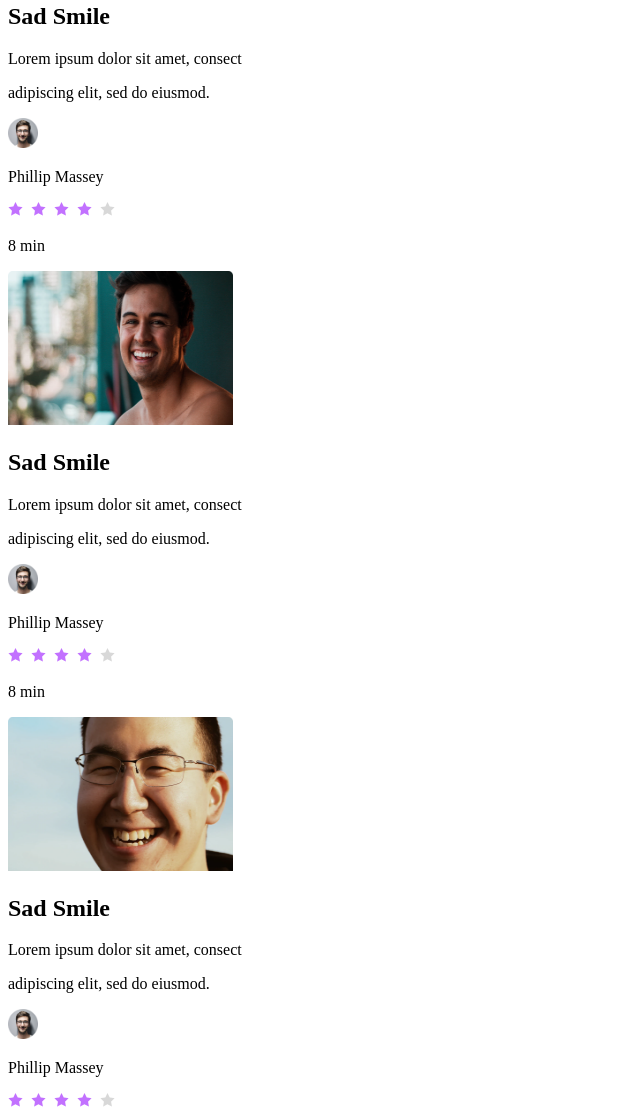
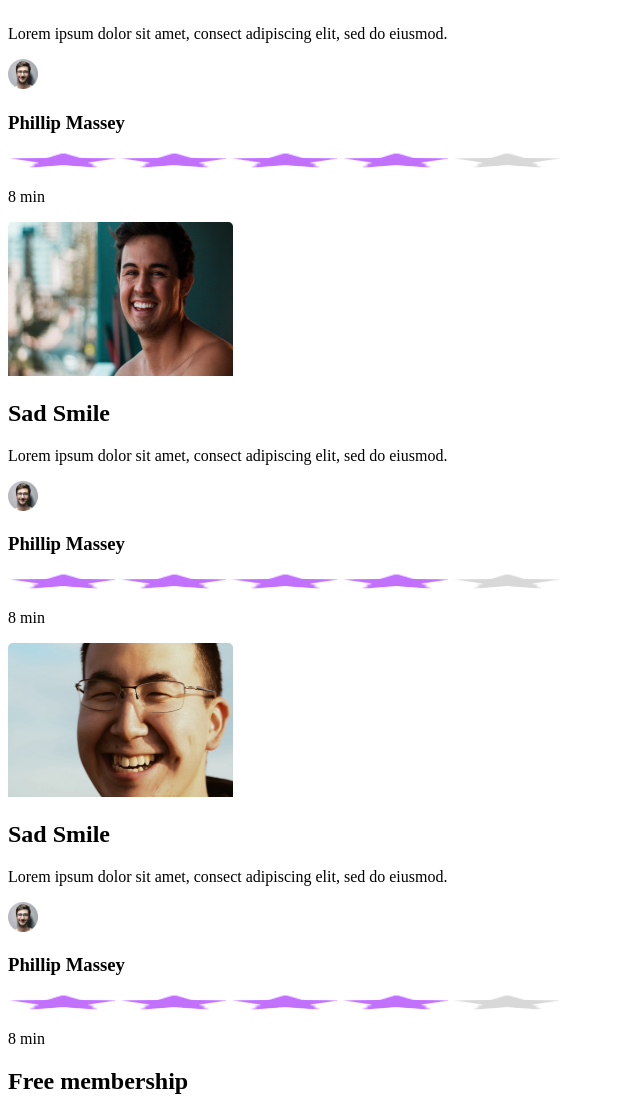
Before and after one commit to TuyenH19/holbertonschool-web-development, a plain HTML site: page html_advanced/index.html in a window 1280 px wide. Shown: the part 3117-4228 px from the top of the page, without its empty margins (0-640 px from the left). Drawn offline with Linux system fonts and the light colour scheme.

Commit message:
modify the start of review as 5 pictures instead

```diff
--- a/html_advanced/index.html
+++ b/html_advanced/index.html
@@ -64,37 +64,38 @@
 
 			<section class="Quote">
 				<div>
+					<img src="image/img1.png" alt="img1"/>
+
 					<div>
-						<img src="image/img1.png" alt="img1"/>
+						<blockquote>« Those tutorials are concise and go straight to the point. I can’t think of a better place to learn smiling. And it’s so fun!</blockquote>
+						<p>Person Name</p>
+						<p>weather presenter</p>
 					</div>
-				</div>
-				<div>
-					<p>« Those tutorials are concise and go straight to the point. I can’t think of a better place to learn smiling. And it’s so fun!</p>
-					<p>Person Name</p>
-					<p>weather presenter</p>
+
 				</div>
 			</section>
 
 			<section class="Videos">
+					<h1>Most popular tutorials</h1>
 				<div>
-					<h1>Most popular tutorials</h1>
-				</div>
-
-				<div>
-					<div>
 						<div class="first video">
 							<img src="image/video1.png" width="225" height="154"/>
 							<h2>Diagonal Smile</h2>
-							<p>Lorem ipsum dolor sit amet, consect</p>
-							<p>adipiscing elit, sed do eiusmod.</p>
+							<p> Lorem ipsum dolor sit amet, consect adipiscing elit, sed do eiusmod.</p>
 
 							<div>
 								<img src="image/pro1.png" width="30" height="30"/>
-								<p>Phillip Massey</p>
+								<h3>Phillip Massey</h3>
 							</div>
 
 							<div>
-								<img src="image/star.png" width="107" height="15"/>
+								<div>
+									<img src="image/star1.png" width="107" height="15"/>
+									<img src="image/star1.png" width="107" height="15"/>
+									<img src="image/star1.png" width="107" height="15"/>
+									<img src="image/star1.png" width="107" height="15"/>
+									<img src="image/star0.png" width="107" height="15"/>
+								</div>
 								<p>8 min</p>
 							</div>
 						</div>
@@ -102,16 +103,21 @@
 						<div class="second video">
 							<img src="image/video2.png" width="225" height="154"/>
 							<h2>Sad Smile</h2>
-							<p>Lorem ipsum dolor sit amet, consect</p>
-							<p>adipiscing elit, sed do eiusmod.</p>
+							<p>Lorem ipsum dolor sit amet, consect adipiscing elit, sed do eiusmod.</p>
 
 							<div>
 								<img src="image/pro1.png" width="30" height="30"/>
-								<p>Phillip Massey</p>
+								<h3>Phillip Massey</h3>
 							</div>
 
 							<div>
-								<img src="image/star.png" width="107" height="15"/>
+								<div>
+									<img src="image/star1.png" width="107" height="15"/>
+									<img src="image/star1.png" width="107" height="15"/>
+									<img src="image/star1.png" width="107" height="15"/>
+									<img src="image/star1.png" width="107" height="15"/>
+									<img src="image/star0.png" width="107" height="15"/>
+								</div>
 								<p>8 min</p>
 							</div>
 
@@ -121,15 +127,20 @@
 					<div class="third video">
 						<img src="image/video3.png" width="225" height="154"/>
 						<h2>Sad Smile</h2>
-						<p>Lorem ipsum dolor sit amet, consect</p>
-						<p>adipiscing elit, sed do eiusmod.</p>
+						<p>Lorem ipsum dolor sit amet, consect adipiscing elit, sed do eiusmod.</p>
 						<div>
 							<img src="image/pro1.png" width="30" height="30"/>
-							<p>Phillip Massey</p>
+							<h3>Phillip Massey</h3>
 						</div>
 
 						<div>
-							<img src="image/star.png" width="107" height="15"/>
+							<div>
+								<img src="image/star1.png" width="107" height="15"/>
+								<img src="image/star1.png" width="107" height="15"/>
+								<img src="image/star1.png" width="107" height="15"/>
+								<img src="image/star1.png" width="107" height="15"/>
+								<img src="image/star0.png" width="107" height="15"/>
+							</div>
 							<p>8 min</p>
 						</div>
 
@@ -141,20 +152,24 @@
 						<div class="fourth video">
 							<img src="image/video4.png" width="225" height="154"/>
 							<h2>Sad Smile</h2>
-							<p>Lorem ipsum dolor sit amet, consect</p>
-							<p>adipiscing elit, sed do eiusmod.</p>
+							<p>Lorem ipsum dolor sit amet, consect adipiscing elit, sed do eiusmod.</p>
 							<div>
 								<img src="image/pro1.png" width="30" height="30"/>
-								<p>Phillip Massey</p>
+								<h3>Phillip Massey</h3>
 							</div>
 							<div>
-								<img src="image/star.png" width="107" height="15"/>
+								<div>
+									<img src="image/star1.png" width="107" height="15"/>
+									<img src="image/star1.png" width="107" height="15"/>
+									<img src="image/star1.png" width="107" height="15"/>
+									<img src="image/star1.png" width="107" height="15"/>
+									<img src="image/star0.png" width="107" height="15"/>
+								</div>
 								<p>8 min</p>
 							</div>
 						</div>
 					</div>
 
-				</div>
 
 			</section>
 
```
